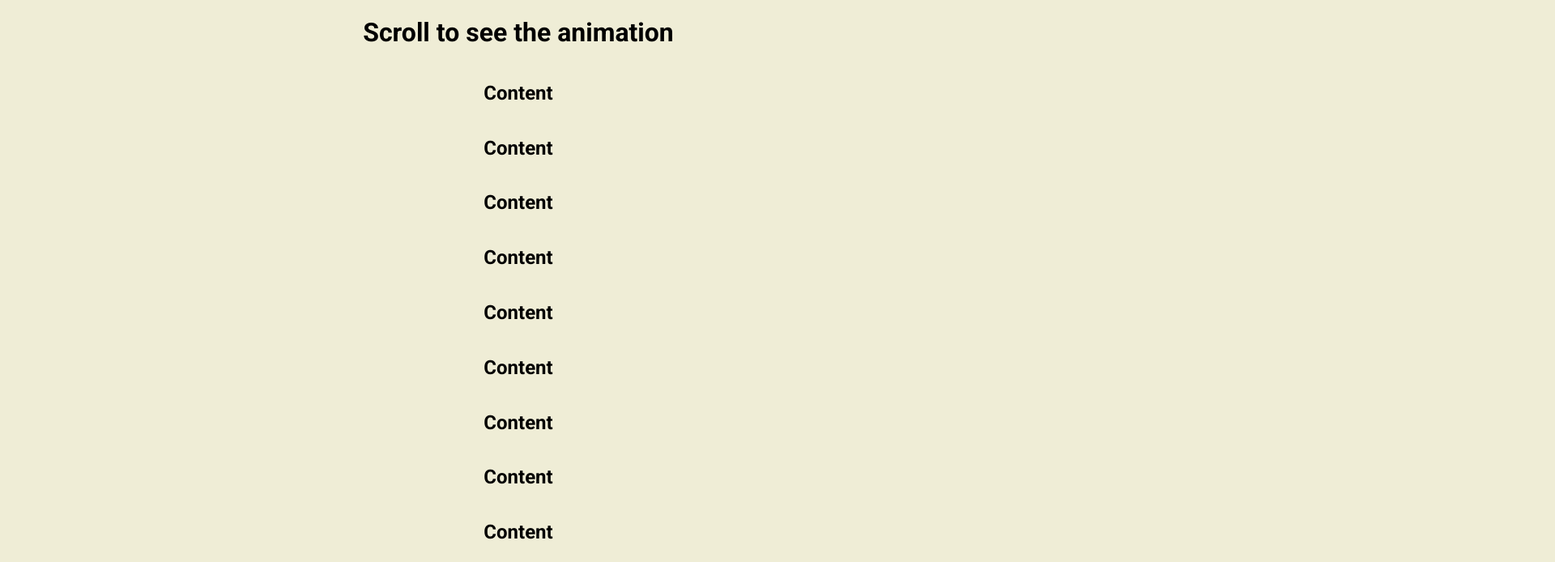
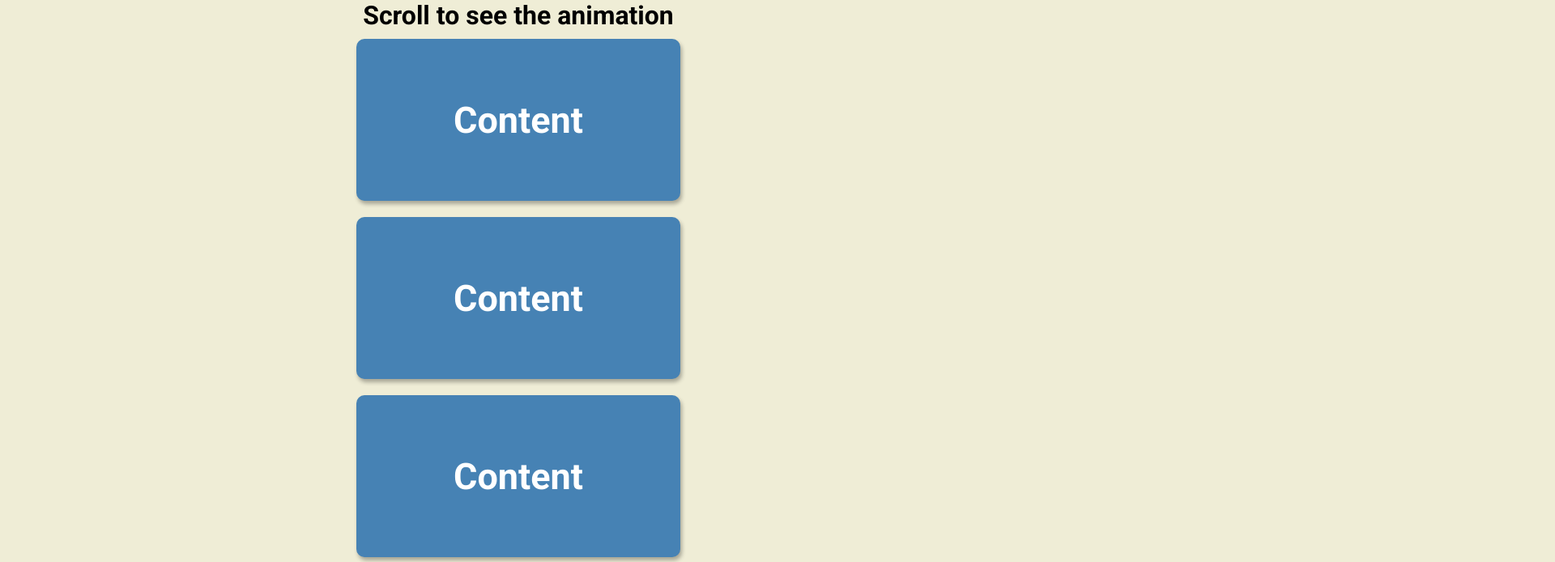
Before and after one commit to oley-projects/Scroll_Animation, a plain HTML site: page index.html in a window 1280 px wide. Shown: the top 694 px of the page at 81% size, 1920 px wide, since content can reach past the window. Drawn offline with Linux system fonts and the light colour scheme.

Commit message:
scroll animate

```diff
--- a/script.js
+++ b/script.js
@@ -0,0 +1,19 @@
+const boxes = document.querySelectorAll('.box');
+
+window.addEventListener('scroll', checkBoxes);
+
+checkBoxes();
+
+function checkBoxes() {
+    const triggerBottom = window.innerHeight / 5 * 4;
+
+    boxes.forEach(box => {
+        const boxTop = box.getBoundingClientRect().top;
+
+        if (boxTop < triggerBottom) {
+            box.classList.add('show');
+        } else {
+            box.classList.remove('show');
+        }
+    });
+}
--- a/style.css
+++ b/style.css
@@ -12,4 +12,36 @@ body {
     align-items: center;
     justify-content: center;
     margin: 0;
+    overflow-x: hidden;
 }
+
+h1 {
+    margin: 0;
+}
+
+.box {
+    background-color: steelblue;
+    color: #fff;
+    display: flex;
+    align-items: center;
+    justify-content: center;
+    width: 400px;
+    height: 200px;
+    margin: 10px;
+    border-radius: 10px;
+    box-shadow: 2px 4px 5px rgba(0, 0, 0, 0.3);
+    transform: translateX(500%);
+    transition: transform 0.4s ease;
+}
+
+.box:nth-of-type(even) {
+    transform: translateX(-500%);
+}
+
+.box.show {
+    transform: translateX(0);
+}
+
+.box h2 {
+    font-size: 45px;
+}
```
